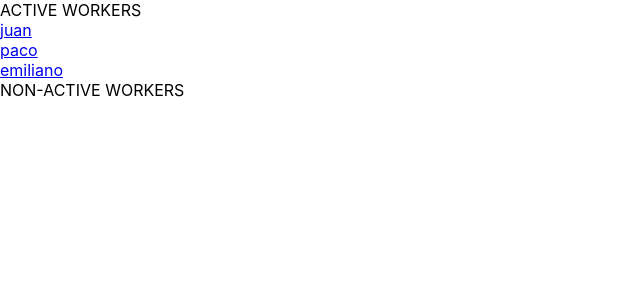
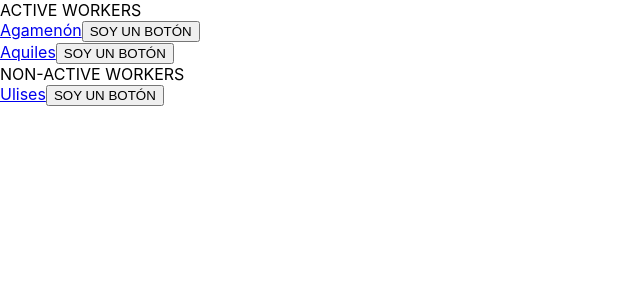
Before and after one commit to Alazib/businessManagementApp, a React (Create React App) app: page / in a window 1280 px wide. Shown: the top 300 px of the page, without its empty margins (0-640 px from the left). Built offline with nearby package versions, Linux system fonts and the light colour scheme.

Commit message:
trying to change Ulises from non-active to active on screen

```diff
--- a/src/Components/App.js
+++ b/src/Components/App.js
@@ -1,5 +1,5 @@
 import { Route, Routes } from 'react-router';
-import { useState } from "react";
+import { useState, useEffect } from "react";
 import ListOfWorkersCards from './ListOfWorkerCards';
 import WorkerDetail from './WorkerDetail';
 
@@ -7,9 +7,8 @@ function App() {
 
   const [workerDetail, setWorkerDetail] = useState({});
 
-  const [workerIsActive, setWorkerIsActive] = useState(true);
+  console.log("SOY APP:", "nombre del trabajador ->", workerDetail.name, "estado del trabajador ->", workerDetail.active)
 
-  console.log(workerDetail.name, workerDetail.active)
 
   return (
 
@@ -17,9 +16,13 @@ function App() {
 
       <Routes>
 
-        <Route path='/' element={<ListOfWorkersCards setWorkerDetail={setWorkerDetail} workerIsActive={workerIsActive} />} />
+        <Route path='/' element={<ListOfWorkersCards
+          setWorkerDetail={setWorkerDetail}
 
-        <Route path='worker-detail' element={<WorkerDetail workerDetail={workerDetail} setWorkerIsActive={setWorkerIsActive}/>} />
+        />} />
+
+        <Route path='worker-detail' element={<WorkerDetail
+          workerDetail={workerDetail} />} />
 
       </Routes>
 
--- a/src/Components/ButtonOfState.js
+++ b/src/Components/ButtonOfState.js
@@ -1,27 +1,28 @@
 
 
-function ButtonOfState({ workerDetail, setWorkerIsActive }) {
-
-    console.log(workerDetail.active)
+function ButtonOfState({ workerList, setWorkerList, workerDetail }) {
 
 
-    function WorkerStateSwitcher(workerDetail, setWorkerIsActive) {
+    function WorkerStateSwitcher(workerList, setWorkerList, workerDetail) {
 
-        console.log(workerDetail.name, workerDetail.active)
+        let workerListTemplate = workerList
 
-        alert("All workers will change their states. Are you sure?")
+        if(workerDetail.active === false) {
 
-        workerDetail.active === true ? setWorkerIsActive(false) : setWorkerIsActive(true)
+            workerListTemplate[2].active = true
+        }
 
-
-        console.log(workerDetail.name, workerDetail.active)
+        setWorkerList(workerListTemplate)
 
     }
+
+    console.log("SOY EL BOTÓN: ", workerDetail.name, workerDetail.active)
+
 
     return (
         <>
             <button
-                onClick={() => WorkerStateSwitcher(workerDetail, setWorkerIsActive)}>
+                onClick={() => WorkerStateSwitcher(workerList, setWorkerList, workerDetail)}>
                 SOY UN BOTÓN
             </button>
 
--- a/src/Components/ListOfWorkerCards.js
+++ b/src/Components/ListOfWorkerCards.js
@@ -2,9 +2,7 @@ import { useEffect, useState } from "react";
 import WorkerPreviewCard from "./WorkerPreviewCard";
 
 
-
-
-function ListOfWorkers({ setWorkerDetail, workerIsActive }) {
+function ListOfWorkers({ setWorkerDetail }) {
 
     const [workerList, setWorkerList] = useState([]);
 
@@ -12,22 +10,29 @@ function ListOfWorkers({ setWorkerDetail, workerIsActive }) {
 
         setWorkerList([{
 
-            name: "juan",
-            email: "juan@gmail",
-            active: workerIsActive
+            name: "Agamenón",
+            email: "agamenón@gmail",
+            active: true
         },
         {
-            name: "paco",
-            email: "paco@gmail",
-            active: workerIsActive
+            name: "Aquiles",
+            email: "aquiles@gmail",
+            active: true
         },
         {
-            name: "emiliano",
-            email: "emiliano@gmail",
-            active: workerIsActive
+            name: "Ulises",
+            email: "ulises@gmail",
+            active: false
         }])
 
     }, []);
+    //¿Por qué cuando doy al botón en la pantalla no me vuelve a cargar el componente ListOfWorkers con Ulises ya en activo?
+    //Si nos fijamos, al dar al botón, Ulises cambia a activo y el estado "workerList" se setea; sin embargo,
+    // el componente no se re-renderiza y por tanto no aparece en activos. Si el estado "workerList" ha cambiado
+    //¿por qué no se re-renderiza el componente "ListOfWorkers"?
+
+
+    console.log("SOY LISTOFWORKERCARDS:", workerList)
 
 
     return (
@@ -37,7 +42,7 @@ function ListOfWorkers({ setWorkerDetail, workerIsActive }) {
                 {
                     workerList.map((worker, position) => {
 
-                        const WORKER_IS_ACTIVE = workerIsActive
+                        const WORKER_IS_ACTIVE = worker.active === true
 
                         return (
 
@@ -46,6 +51,8 @@ function ListOfWorkers({ setWorkerDetail, workerIsActive }) {
                                     key={position}
                                     setWorkerDetail={setWorkerDetail}
                                     worker={worker}
+                                    workerList={workerList}
+                                    setWorkerList={setWorkerList}
                                 />}
                             </div>
 
@@ -61,8 +68,7 @@ function ListOfWorkers({ setWorkerDetail, workerIsActive }) {
                 {
                     workerList.map((worker, position) => {
 
-                        const WORKER_IS_NOT_ACTIVE = !workerIsActive
-
+                        const WORKER_IS_NOT_ACTIVE = worker.active === false
                         return (
 
                             <div key={position}>
@@ -70,6 +76,8 @@ function ListOfWorkers({ setWorkerDetail, workerIsActive }) {
                                     key={position}
                                     setWorkerDetail={setWorkerDetail}
                                     worker={worker}
+                                    workerList={workerList}
+                                    setWorkerList={setWorkerList}
                                 />}
                             </div>
 
--- a/src/Components/WorkerDetail.js
+++ b/src/Components/WorkerDetail.js
@@ -1,7 +1,7 @@
 import { Link } from "react-router-dom";
 import ButtonOfState from "./ButtonOfState"
 
-function WorkerDetail({ workerDetail, setWorkerIsActive}) {
+function WorkerDetail({ workerDetail}) {
 
     return (
         <>
@@ -12,11 +12,10 @@ function WorkerDetail({ workerDetail, setWorkerIsActive}) {
                 GO BACK
             </Link>
 
-            <ButtonOfState
+            {/* <ButtonOfState
                 workerDetail={workerDetail}
-                setWorkerIsActive={setWorkerIsActive}
             >SOY UN BOTÓN
-            </ButtonOfState>
+            </ButtonOfState> */}
 
         </>
     )
--- a/src/Components/WorkerPreviewCard.js
+++ b/src/Components/WorkerPreviewCard.js
@@ -1,6 +1,9 @@
 import { Link } from "react-router-dom"
+import ButtonOfState from "./ButtonOfState"
 
-function WorkerPreviewCard({ setWorkerDetail, worker}) {
+function WorkerPreviewCard({ workerList, setWorkerList, worker, setWorkerDetail }) {
+
+    console.log("Soy WorkerPreviewCard", worker.name)
 
     return (
         <>
@@ -9,6 +12,10 @@ function WorkerPreviewCard({ setWorkerDetail, worker}) {
                 onClick={() => { setWorkerDetail(worker) }}
             >{worker.name}
             </Link>
+            <ButtonOfState
+                workerList={workerList}
+                setWorkerList={setWorkerList}
+                workerDetail={worker}/>
         </>
     )
 }
```
